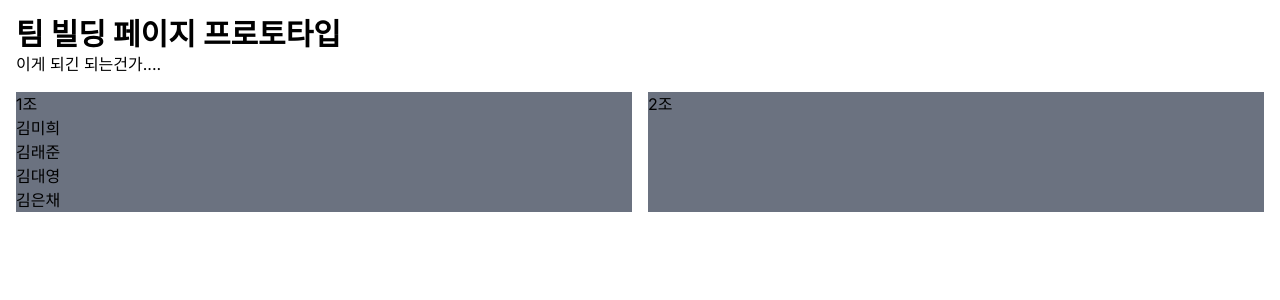
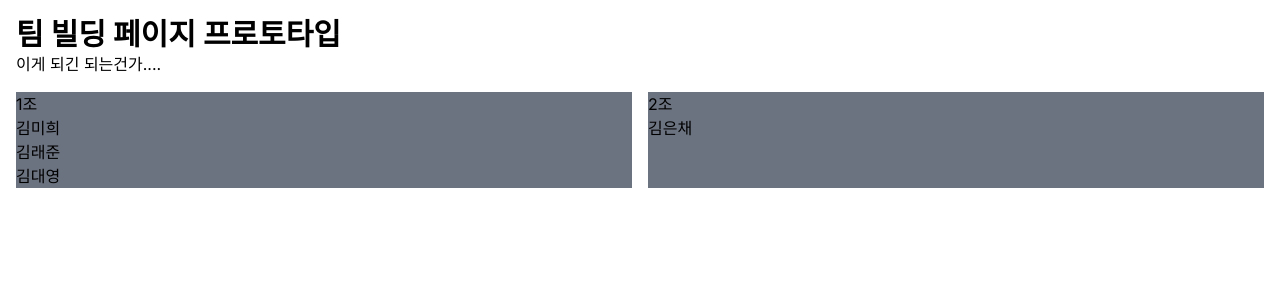
Before and after one commit to Laejun-Kim/kims-prototype, a Next.js app: page /teambuilding in a window 1280 px wide. Shown: the top 300 px of the page. Built offline with nearby package versions, Linux system fonts and the light colour scheme.

Commit message:
Update page.tsx

```diff
--- a/src/app/teambuilding/page.tsx
+++ b/src/app/teambuilding/page.tsx
@@ -41,7 +41,7 @@ export default function TodoLibraryExample() {
     )
       return;
     //집어 올렸다가 같은 곳에 내려놔도 아무것도 안하겠단 거고
-    if (type === "group") {
+    if (source.droppableId === destination.droppableId) {
       const reorderedPeople = [...people];
       const sourceIndex = source.index;
       const destinationIndex = destination.index;
@@ -50,13 +50,21 @@ export default function TodoLibraryExample() {
 
       return setPeople(reorderedPeople);
     }
-    const teamSourceIndex = people.findIndex(
-      (person) => person.id === source.droppableId
-    );
-    const teamDestinationIndex = people.findIndex(
-      (person) => person.id === destination.droppableId
-    );
-    const newSourceItems = [...people[teamSourceIndex].items];
+    //여기까지가 하나의 조에서 자리 바꾸는 로직
+
+    // if (source.droppableId !== destination.droppableId) {
+    //   setPeople();
+    // }
+
+    // const teamSourceIndex = people.findIndex(
+    //   (person) => person.id === source.droppableId
+    // );
+
+    // const teamDestinationIndex = people.findIndex(
+    //   (person) => person.id === destination.droppableId
+    // );
+
+    // const newSourceItems = [...people[teamSourceIndex].items];
   };
 
   // --- requestAnimationFrame 초기화
@@ -95,7 +103,9 @@ export default function TodoLibraryExample() {
                     className="bg-gray-500"
                   >
                     <p>1조</p>
-                    {people.map((person, idx) => (
+                    {people
+                      .filter((item) => item.team === "1")
+                      .map((person, idx) => (
                         <Draggable
                           key={person.id}
                           draggableId={person.id}
@@ -127,6 +137,26 @@ export default function TodoLibraryExample() {
                     className="bg-gray-500"
                   >
                     <p>2조</p>
+                    {people
+                      .filter((item) => item.team === "2")
+                      .map((person, idx) => (
+                        <Draggable
+                          key={person.id}
+                          draggableId={person.id}
+                          index={idx}
+                        >
+                          {(provided) => (
+                            <div
+                              {...provided.dragHandleProps}
+                              {...provided.draggableProps}
+                              ref={provided.innerRef}
+                            >
+                              {person.title}
+                            </div>
+                          )}
+                        </Draggable>
+                      ))}
+                    {provided.placeholder}
                   </div>
                 );
               }}
```
Lines whose indentation alone changed are shown as unchanged.
